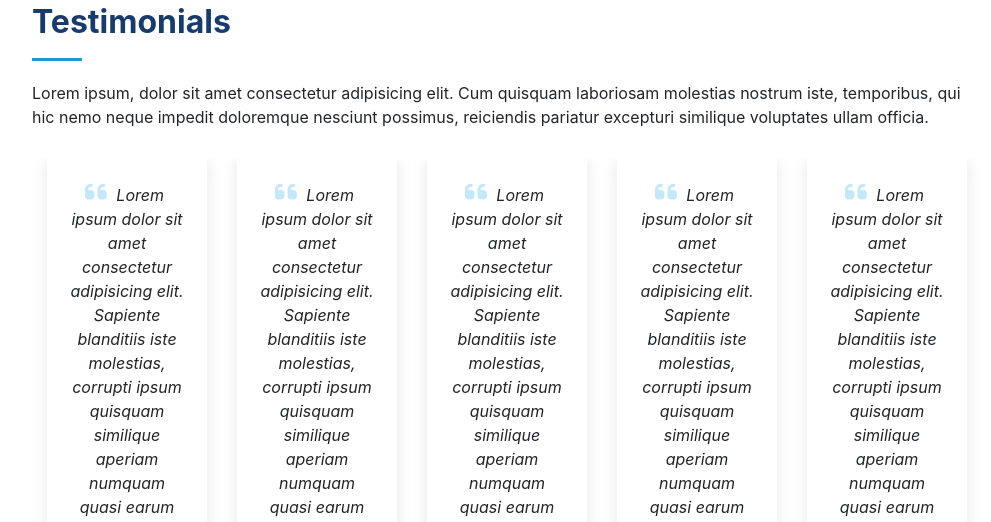
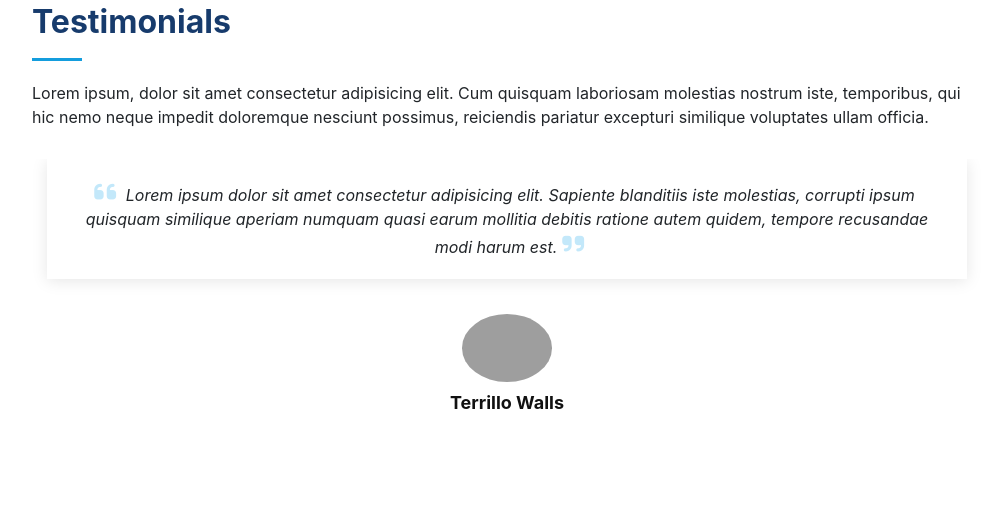
Before and after one commit to Dammy46/Dammy46.github.io, a plain HTML site: page index.html in a window 1280 px wide. Shown: the part 4247-4769 px from the top of the page, without its empty margins (283-1274 px from the left). Drawn offline with nearby package versions, Linux system fonts and the light colour scheme; grey boxes are pictures that could not be loaded; a script that the page names is missing.

Commit message:
Work on the swiper-slide

```diff
--- a/index.html
+++ b/index.html
@@ -549,7 +549,7 @@
           </div>
           <div class="tesimonial-slider swiper">
             <div class="swiper-wrapper">
-              <div class="testimonial-item">
+              <div class="testimonial-item swiper-slide">
                 <p>
                   <i class="fa-solid fa-quote-left"></i> Lorem ipsum dolor sit
                   amet consectetur adipisicing elit. Sapiente blanditiis iste
@@ -567,7 +567,7 @@
                 <h3>Terrillo Walls</h3>
               </div>
 
-              <div class="testimonial-item">
+              <div class="testimonial-item swiper-slide ">
                 <p>
                   <i class="fa-solid fa-quote-left"></i> Lorem ipsum dolor sit
                   amet consectetur adipisicing elit. Sapiente blanditiis iste
@@ -585,7 +585,7 @@
                 <h3>Terrillo Walls</h3>
               </div>
 
-              <div class="testimonial-item">
+              <div class="testimonial-item swiper-slide">
                 <p>
                   <i class="fa-solid fa-quote-left"></i> Lorem ipsum dolor sit
                   amet consectetur adipisicing elit. Sapiente blanditiis iste
@@ -603,7 +603,7 @@
                 <h3>Terrillo Walls</h3>
               </div>
 
-              <div class="testimonial-item">
+              <div class="testimonial-item swiper-slide">
                 <p>
                   <i class="fa-solid fa-quote-left"></i> Lorem ipsum dolor sit
                   amet consectetur adipisicing elit. Sapiente blanditiis iste
@@ -621,7 +621,7 @@
                 <h3>Terrillo Walls</h3>
               </div>
 
-              <div class="testimonial-item">
+              <div class="testimonial-item swiper-slide">
                 <p>
                   <i class="fa-solid fa-quote-left"></i> Lorem ipsum dolor sit
                   amet consectetur adipisicing elit. Sapiente blanditiis iste
```
